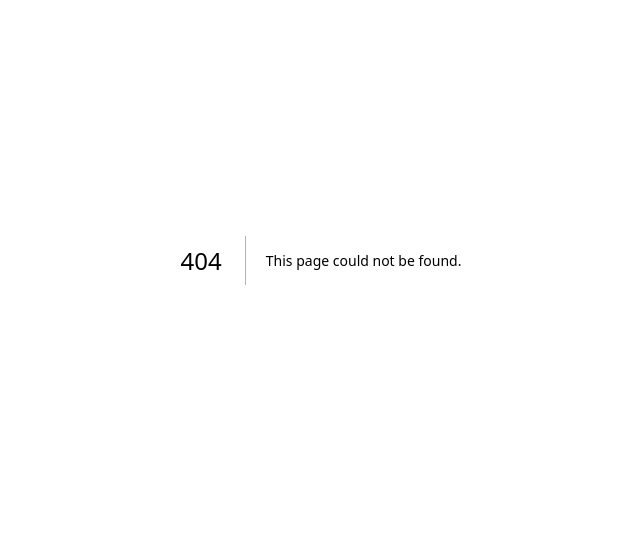
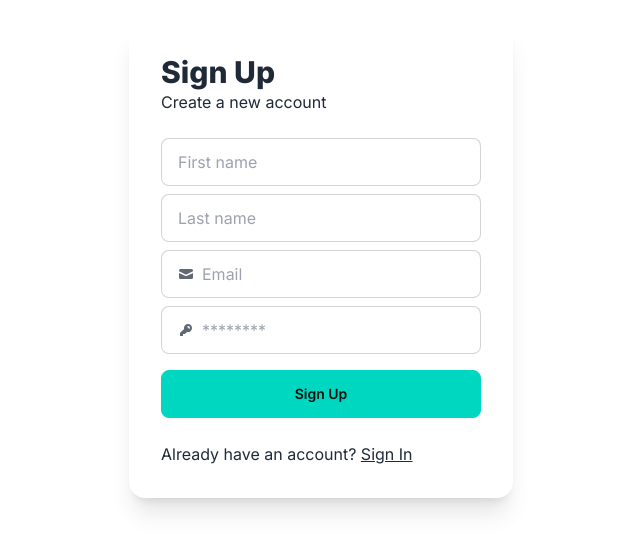
Before and after one commit to vyperrrr/booksweeper, a Next.js app in the folder book-sweeper-ui/: page /login in a window 1280 px wide. Before the commit this address had no page. Shown: the part 140-692 px from the top of the page, without its empty margins (319-959 px from the left). Built offline with nearby package versions, Linux system fonts and the light colour scheme.

Commit message:
Implemented register in ui

```diff
--- /dev/null
+++ b/book-sweeper-ui/app/(auth)/layout.tsx
@@ -0,0 +1,18 @@
+import type { Metadata } from "next";
+import { ReactNode } from "react";
+
+export const metadata: Metadata = {
+    title: "Create Next App",
+    description: "Generated by create next app",
+};
+export default function RootLayout({
+                                       children,
+                                   }: Readonly<{
+    children: ReactNode;
+}>) {
+    return (
+        <main className="flex min-h-screen items-center justify-center">
+            {children}
+        </main>
+    );
+}
--- /dev/null
+++ b/book-sweeper-ui/app/(auth)/login/page.tsx
@@ -0,0 +1,120 @@
+"use client"
+
+import { zodResolver } from "@hookform/resolvers/zod"
+import { useForm } from "react-hook-form"
+import { z } from "zod"
+import { ErrorMessage } from "@hookform/error-message"
+import { useRegister } from "@/lib/mutations";
+
+const formSchema = z.object({
+    firstName: z.string().min(1),
+    lastName: z.string().min(1),
+    email: z.string().email(),
+    password: z.string().min(8),
+})
+
+export default function Page() {
+    const { trigger } = useRegister();
+
+    const { formState: { errors }, register , handleSubmit} = useForm<z.infer<typeof formSchema>>({
+        resolver: zodResolver(formSchema),
+    })
+
+    async function onSubmit(values: z.infer<typeof formSchema>) {
+        await trigger(values);
+    }
+
+    return (
+        <div className="card bg-base-100 w-96 shadow-xl">
+            <div className="card-body space-y-4">
+                <div>
+                    <h2 className="card-title text-3xl font-extrabold">Sign Up</h2>
+                    <p>Create a new account</p>
+                </div>
+                <form onSubmit={handleSubmit(onSubmit)} className="space-y-4">
+                    <div className="space-y-2">
+                        <label className="form-control w-full max-w-xs">
+                            <input {...register("firstName")} type="text" placeholder="First name"
+                                   className="input input-bordered w-full max-w-xs"/>
+                            <ErrorMessage
+                                errors={errors}
+                                name="firstName"
+                                render={({ message }) =>
+                                    <div className="label">
+                                        <span className="label-text-alt">{message}</span>
+                                    </div>
+                                }
+                            />
+                        </label>
+                        <label className="form-control w-full max-w-xs">
+                            <input {...register("lastName")} type="text" placeholder="Last name"
+                                   className="input input-bordered w-full max-w-xs"/>
+                            <ErrorMessage
+                                errors={errors}
+                                name="lastName"
+                                render={({ message }) =>
+                                    <div className="label">
+                                        <span className="label-text-alt">{message}</span>
+                                    </div>
+                                }
+                            />
+                        </label>
+                        <label className="form-control w-full max-w-xs">
+                            <label className="input input-bordered flex items-center gap-2">
+                                <svg
+                                    xmlns="http://www.w3.org/2000/svg"
+                                    viewBox="0 0 16 16"
+                                    fill="currentColor"
+                                    className="h-4 w-4 opacity-70">
+                                    <path
+                                        d="M2.5 3A1.5 1.5 0 0 0 1 4.5v.793c.026.009.051.02.076.032L7.674 8.51c.206.1.446.1.652 0l6.598-3.185A.755.755 0 0 1 15 5.293V4.5A1.5 1.5 0 0 0 13.5 3h-11Z"/>
+                                    <path
+                                        d="M15 6.954 8.978 9.86a2.25 2.25 0 0 1-1.956 0L1 6.954V11.5A1.5 1.5 0 0 0 2.5 13h11a1.5 1.5 0 0 0 1.5-1.5V6.954Z"/>
+                                </svg>
+                                <input {...register("email")} type="email" className="grow" placeholder="Email"/>
+                            </label>
+                            <ErrorMessage
+                                errors={errors}
+                                name="email"
+                                render={({ message }) =>
+                                    <div className="label">
+                                        <span className="label-text-alt">{message}</span>
+                                    </div>
+                                }
+                            />
+                        </label>
+                        <label className="form-control w-full max-w-xs">
+                            <label className="input input-bordered flex items-center gap-2">
+                                <svg
+                                    xmlns="http://www.w3.org/2000/svg"
+                                    viewBox="0 0 16 16"
+                                    fill="currentColor"
+                                    className="h-4 w-4 opacity-70">
+                                    <path
+                                        fillRule="evenodd"
+                                        d="M14 6a4 4 0 0 1-4.899 3.899l-1.955 1.955a.5.5 0 0 1-.353.146H5v1.5a.5.5 0 0 1-.5.5h-2a.5.5 0 0 1-.5-.5v-2.293a.5.5 0 0 1 .146-.353l3.955-3.955A4 4 0 1 1 14 6Zm-4-2a.75.75 0 0 0 0 1.5.5.5 0 0 1 .5.5.75.75 0 0 0 1.5 0 2 2 0 0 0-2-2Z"
+                                        clipRule="evenodd"/>
+                                </svg>
+                                <input {...register("password")} type="password" className="grow"
+                                       placeholder="********"/>
+                            </label>
+                            <ErrorMessage
+                                errors={errors}
+                                name="password"
+                                render={({ message }) =>
+                                    <div className="label">
+                                        <span className="label-text-alt">{message}</span>
+                                    </div>
+                                }
+                            />
+                        </label>
+                    </div>
+                    <button className="btn btn-accent w-full">Sign Up</button>
+                </form>
+                <div>
+                    <p>Already have an account? <a href="#" className="underline">Sign In</a></p>
+                </div>
+            </div>
+        </div>
+    );
+}
--- /dev/null
+++ b/book-sweeper-ui/lib/api.ts
@@ -0,0 +1,12 @@
+import { axiosInstance } from "@/lib/axios";
+
+export const registerUser = async (url: string, { arg } : { arg:  {
+        firstName: string,
+        lastName: string,
+        email: string,
+        password: string
+    }}
+
+) => {
+    return axiosInstance.post(url, arg).then(res => res.data)
+}
--- /dev/null
+++ b/book-sweeper-ui/lib/axios.ts
@@ -0,0 +1,5 @@
+import axios from "axios";
+
+export const axiosInstance = axios.create({
+    baseURL: "http://localhost:8080/api/v1",
+});
--- /dev/null
+++ b/book-sweeper-ui/lib/mutations.ts
@@ -0,0 +1,13 @@
+import { registerUser } from "@/lib/api";
+import useSWRMutation from "swr/mutation";
+
+export const useRegister = () => {
+    return useSWRMutation("/auth/register", registerUser, {
+        onSuccess: () => {
+            // Redirect to the dashboard
+        },
+        onError: (error) => {
+
+        }
+    });
+}
--- a/book-sweeper-ui/package.json
+++ b/book-sweeper-ui/package.json
@@ -9,11 +9,15 @@
     "lint": "next lint"
   },
   "dependencies": {
+    "@hookform/error-message": "^2.0.1",
+    "@hookform/resolvers": "^3.9.0",
     "axios": "^1.7.4",
     "next": "14.2.5",
     "react": "^18",
     "react-dom": "^18",
-    "swr": "^2.2.5"
+    "react-hook-form": "^7.52.2",
+    "swr": "^2.2.5",
+    "zod": "^3.23.8"
   },
   "devDependencies": {
     "@types/node": "^20",
```
Also changed, not shown: book-sweeper-ui/app/(auth)/register/page.tsx (added), book-sweeper-ui/lib/queries.ts (added), 2 other files (tests, documents, lock files or other folders).
